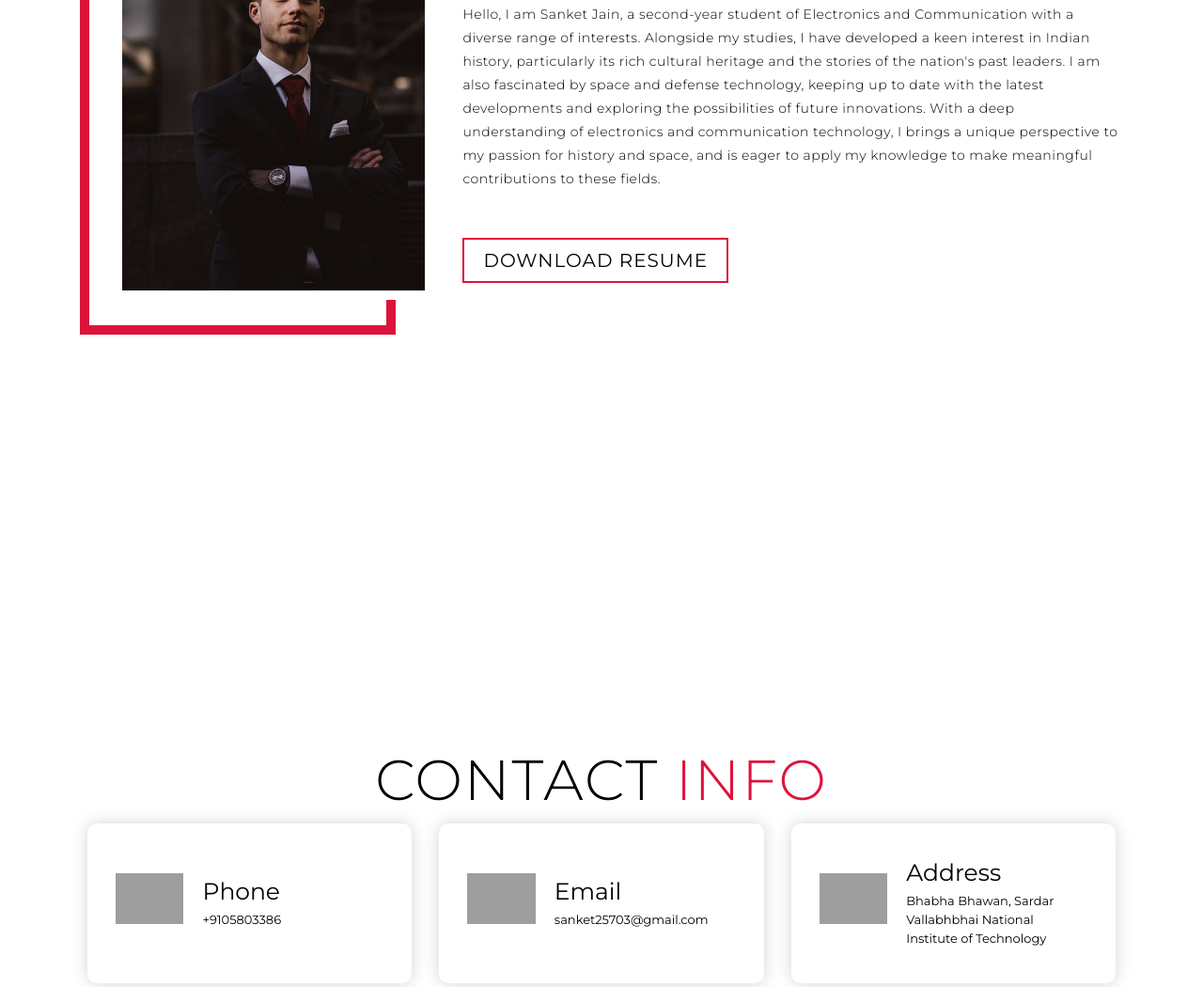
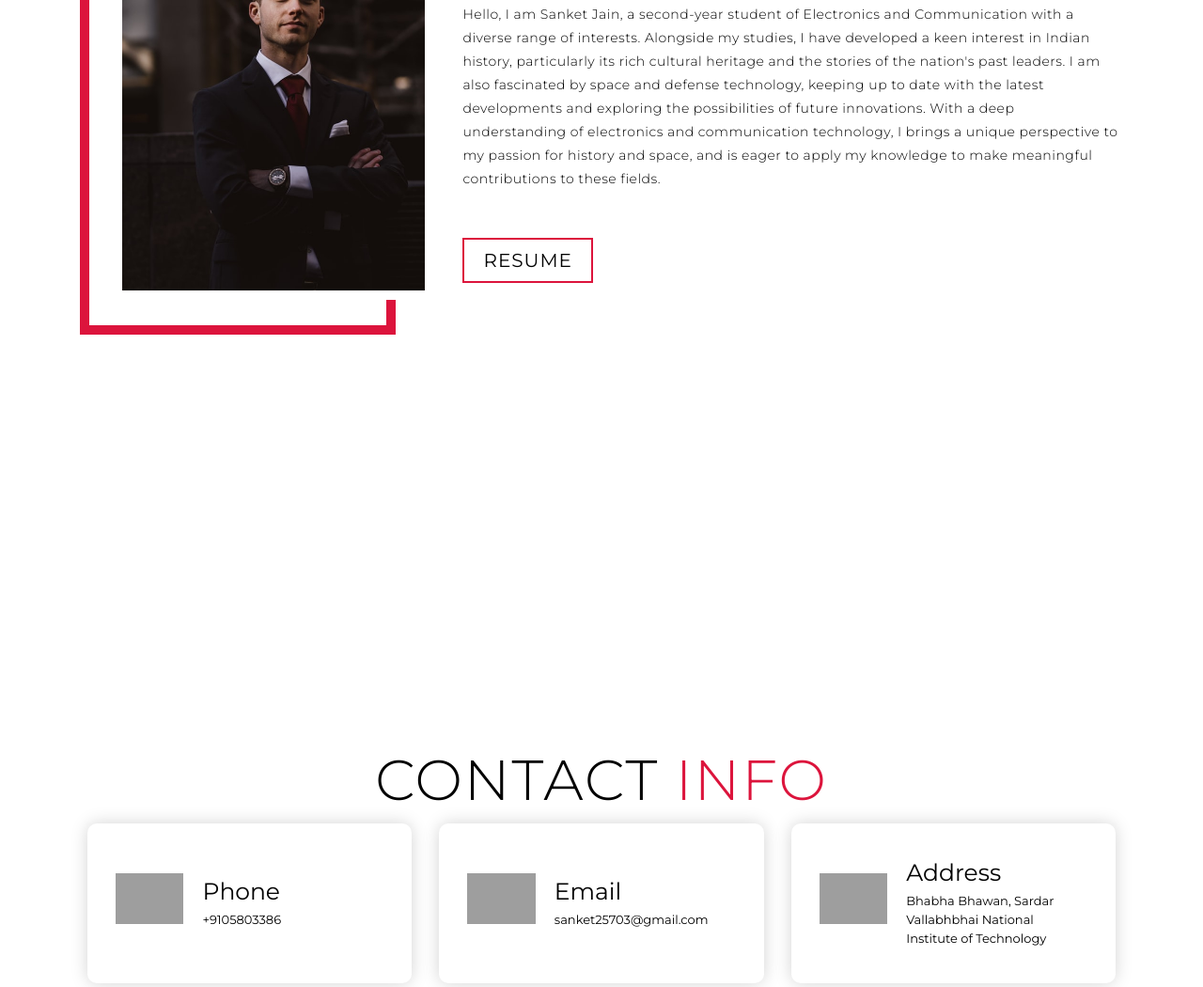
Before and after one commit to san25703/Portfolio-Website, a plain HTML site: page index.html in a window 1280 px wide. Shown: the part 4298-5348 px from the top of the page at 94% size. Drawn offline with Linux system fonts and the light colour scheme; grey boxes are pictures that could not be loaded.

Commit message:
Update index.html

```diff
--- a/index.html
+++ b/index.html
@@ -163,7 +163,7 @@
         <h1 class="section-title">About <span>me</span></h1>
         <h2>Electronics and Communication Engineering Student</h2>
         <p>Hello, I am Sanket Jain, a second-year student of Electronics and Communication with a diverse range of interests. Alongside my studies, I have developed a keen interest in Indian history, particularly its rich cultural heritage and the stories of the nation's past leaders. I am also fascinated by space and defense technology, keeping up to date with the latest developments and exploring the possibilities of future innovations. With a deep understanding of electronics and communication technology, I brings a unique perspective to my passion for history and space, and is eager to apply my knowledge to make meaningful contributions to these fields.</p>
-        <a href="https://drive.google.com/file/d/1UPqTvMAZNU6m2qwwcFqz7W_jJIMHD1hA/view?usp=share_link" class="cta">Download Resume</a>
+        <a href="https://drive.google.com/file/d/1hbviehBy8EHV_HR8sFSNXxibG8ZC_wy3/view?usp=sharing" class="cta">Resume</a>
       </div>
     </div>
   </section>
```
